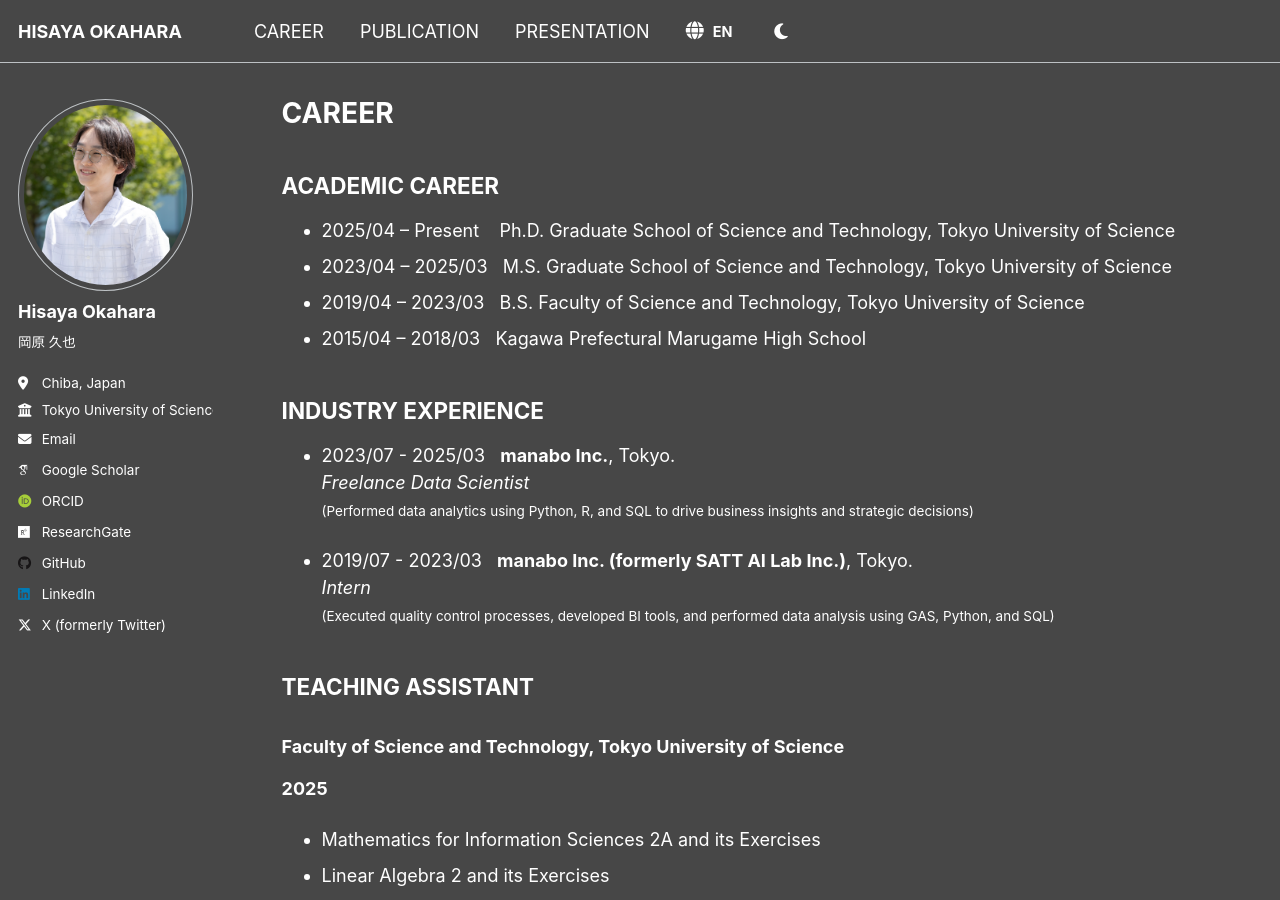
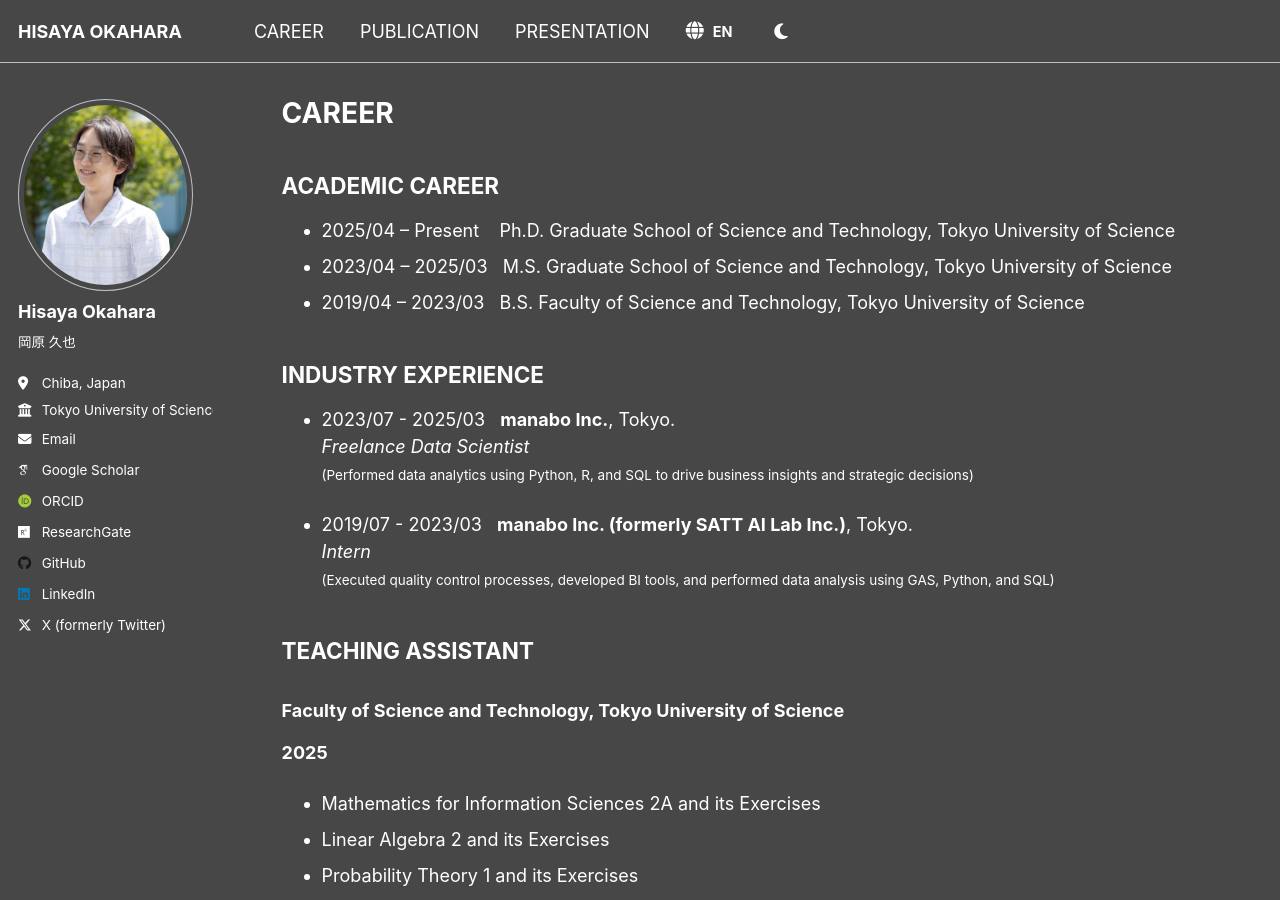
Before and after one commit to h-okahara/h-okahara.github.io, a Jekyll site: the page built from _pages/career.md, in a window 1280 px wide and 900 px high. Built offline with Jekyll 4.4.1, drawn with Linux system fonts in a browser that asks for light colours; some web fonts are replaced.

Commit message:
Update career.md

```diff
--- a/_pages/career.md
+++ b/_pages/career.md
@@ -10,7 +10,6 @@ author_profile: true
 - 2025/04 – <span data-i18n="career.present">Present</span> &nbsp;&nbsp; <span data-i18n="career.phd">Ph.D. Graduate School of Science and Technology, Tokyo University of Science</span>
 - 2023/04 – 2025/03 &nbsp; <span data-i18n="career.ms">M.S. Graduate School of Science and Technology, Tokyo University of Science</span>
 - 2019/04 – 2023/03 &nbsp; <span data-i18n="career.bs">B.S. Faculty of Science and Technology, Tokyo University of Science</span>
-- 2015/04 – 2018/03 &nbsp; <span data-i18n="career.hs">Kagawa Prefectural Marugame High School</span>
 
 
 ## <span data-i18n="career.header_industry">INDUSTRY EXPERIENCE</span>
```
